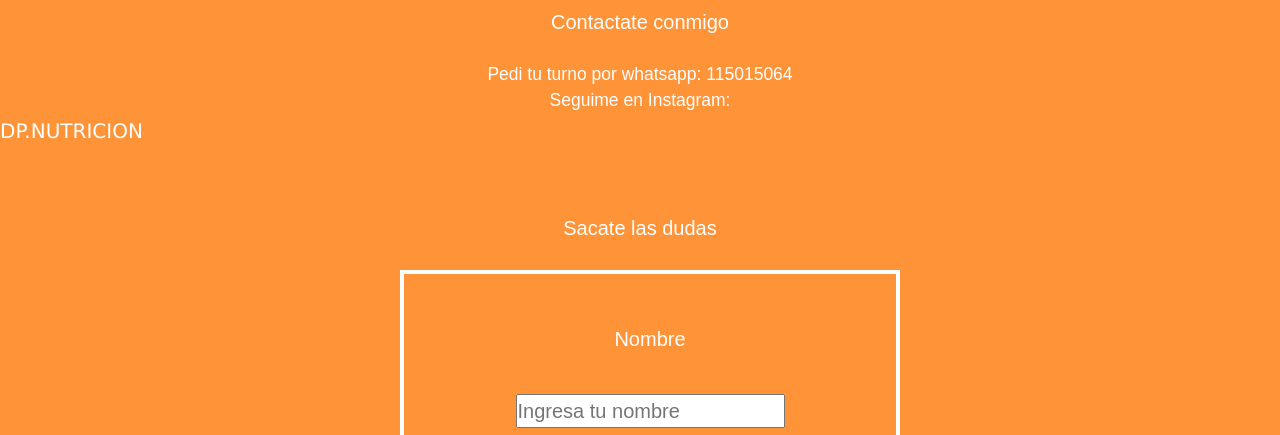
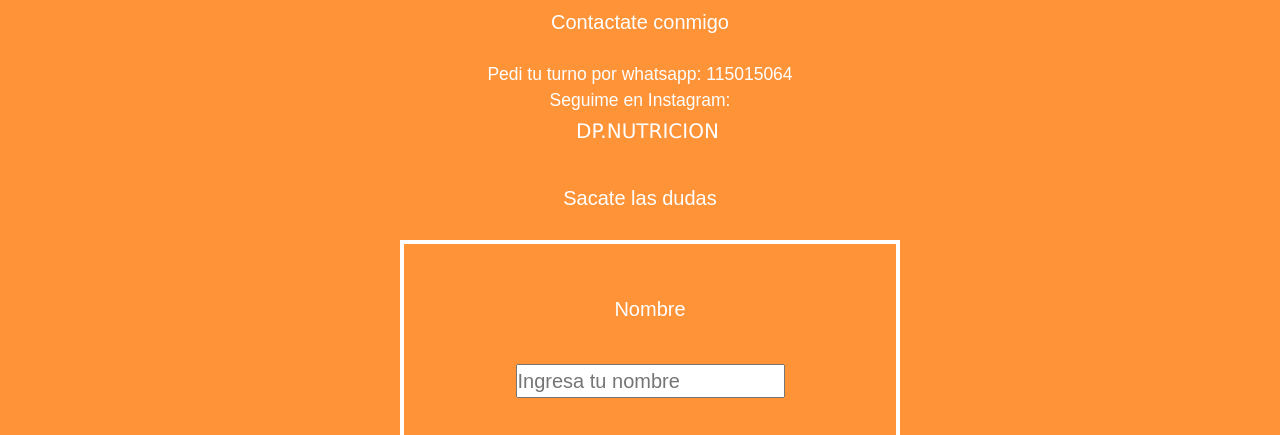
Before and after one commit to paudp/ProyectoNutri, a plain HTML site: page pages/contacto.html in a window 1280 px wide. Shown: the part 350-785 px from the top of the page. Drawn offline with nearby package versions, Linux system fonts and the light colour scheme.

Commit message:
cambios pre sass, detalles en los links del footer

```diff
--- a/css/estilo.css
+++ b/css/estilo.css
@@ -256,6 +256,13 @@ section button {
   text-align: center;
   display: block;
   align-items: center;
+}
+
+.links {
+  text-align: center;
+  align-items: center;
+  position: absolute;
+  margin-left: 45%;
 }
 
 /* grid
--- a/pages/contacto.html
+++ b/pages/contacto.html
@@ -41,15 +41,10 @@
       <h2 class="titulos">Contactate conmigo</h2>
     </section>
       <section class="redes">
+
         <h3 class="parrafo">Pedi tu turno por whatsapp: 115015064</h3>
-        <h3 class="parrafo">Seguime en Instagram:</h3>
-        <a
-          class="link"
-          href="https://www.instagram.com/dp.nutricion"
-          target="_blank"
-        >
-          dp.nutricion</a
-        >
+        <h3 class="parrafo">Seguime en Instagram:</h3> <a class="parrafoc links " href="http://https://www.instagram.com/dp.nutricion/">dp.nutricion</a>
+
       </section>
 <section class="formulario">
       <h2 class="titulos" class="cajaGrande">Sacate las dudas</h2>
@@ -77,7 +72,7 @@
       <h3>contactate conmigo</h3>
       <ul class="navFooter">
         <li class="navFooter"><a href="http://">Facebook</a></li>
-        <li class="navFooter"><a href="http://">instagram</a></li>
+        <li class="navFooter"><a href="http://www.instagram.com/dp.nutricion/" target="_blank">instagram</a> </li>
         <li class="navFooter"><a href="http://">whatsapp</a></li>
       </ul>
     </footer>
```
Also changed, not shown: index.html (+1 -1 lines), pages/antropometria.html (+1 -1 lines), pages/elegituplan.html (+1 -1 lines), pages/sobremi.html (+1 -1 lines).
